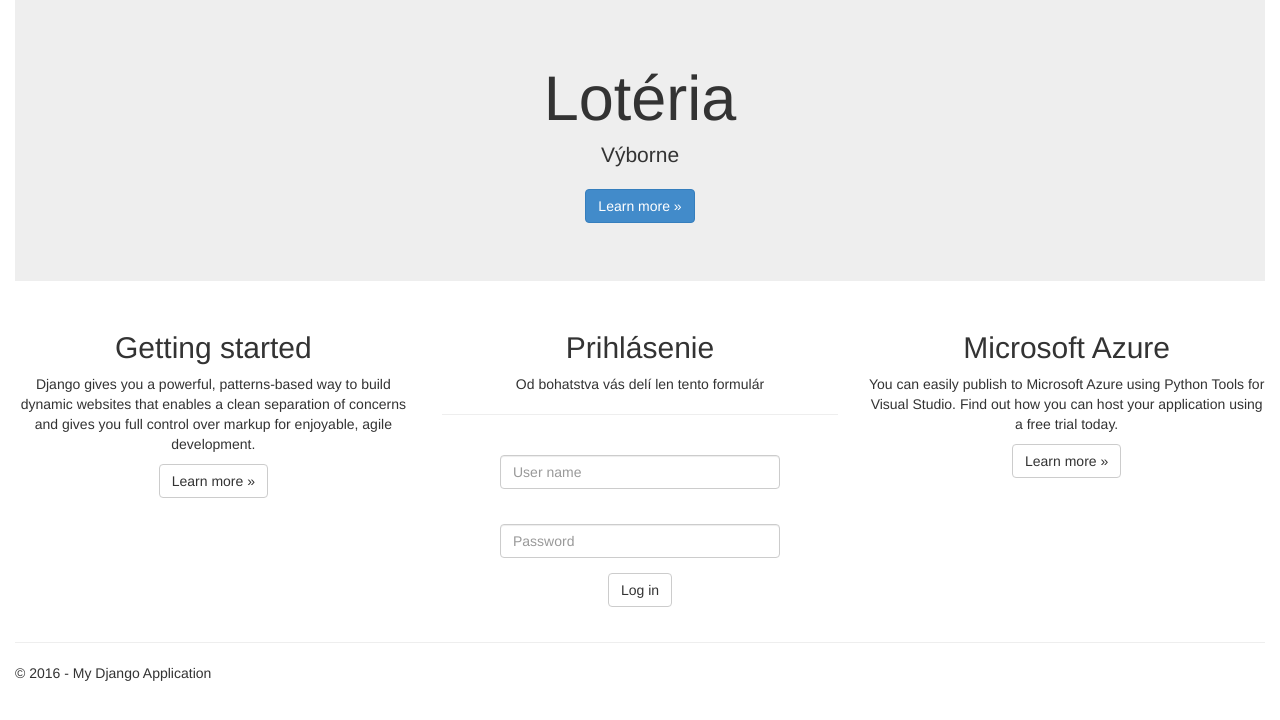
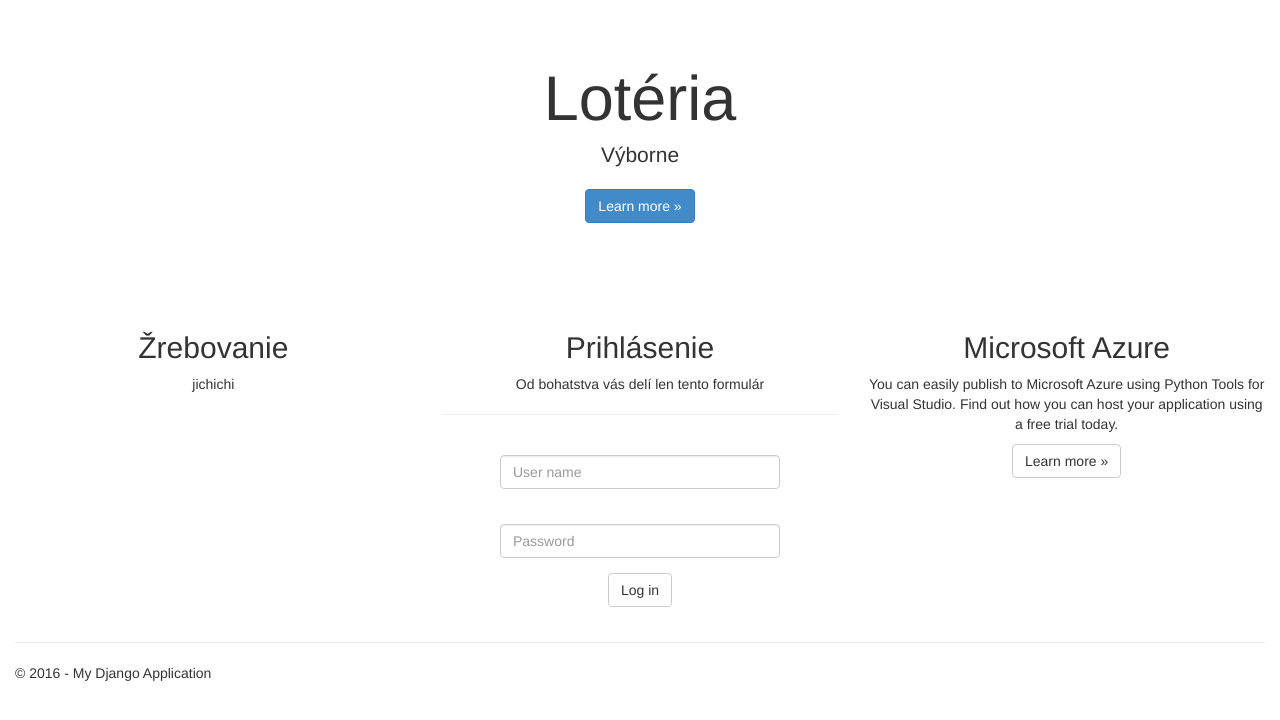
Before and after one commit to michal-sladecek/HACKATHON-Lottery, a Django app: page /index/ in a window 1280 px wide. Shown: the part 51-771 px from the top of the page. Run offline with Django 3.2, Linux system fonts and the light colour scheme; some libraries are stand-ins or nearby versions.

Commit message:
Design jak nič

```diff
--- a/Loteria/app/templates/app/index.html
+++ b/Loteria/app/templates/app/index.html
@@ -2,7 +2,7 @@
 
 {% block content %}
 
-<div class="centering jumbotron">
+<div class="centering jumbotron" style="background:rgba(0,0,0,0)">
     <h1>Lotéria</h1>
     <p class="lead">Výborne</p>
     <p><a href="https://www.djangoproject.com/" class="btn btn-primary btn-large">Learn more &raquo;</a></p>
@@ -10,13 +10,8 @@
 
 <div class="centering row">
     <div class="col-md-4">
-        <h2>Getting started</h2>
-        <p>
-            Django gives you a powerful, patterns-based way to build dynamic websites that
-            enables a clean separation of concerns and gives you full control over markup
-            for enjoyable, agile development.
-        </p>
-        <p><a class="btn btn-default" href="http://www.djangobook.com/en/2.0/index.html">Learn more &raquo;</a></p>
+        <h2>Žrebovanie</h2>
+        {% include "app/zrebovanie.html" %}
     </div>
     <div class="col-md-4">
         <h2>Prihlásenie</h2>
@@ -31,3 +26,11 @@
 </div>
 
 {% endblock %}
+
+{% block scripts %}
+{% load staticfiles %}
+<script>
+
+$.backstretch("{% static 'app/images/roulette.jpg' %}");
+</script>
+{% endblock %}
```
